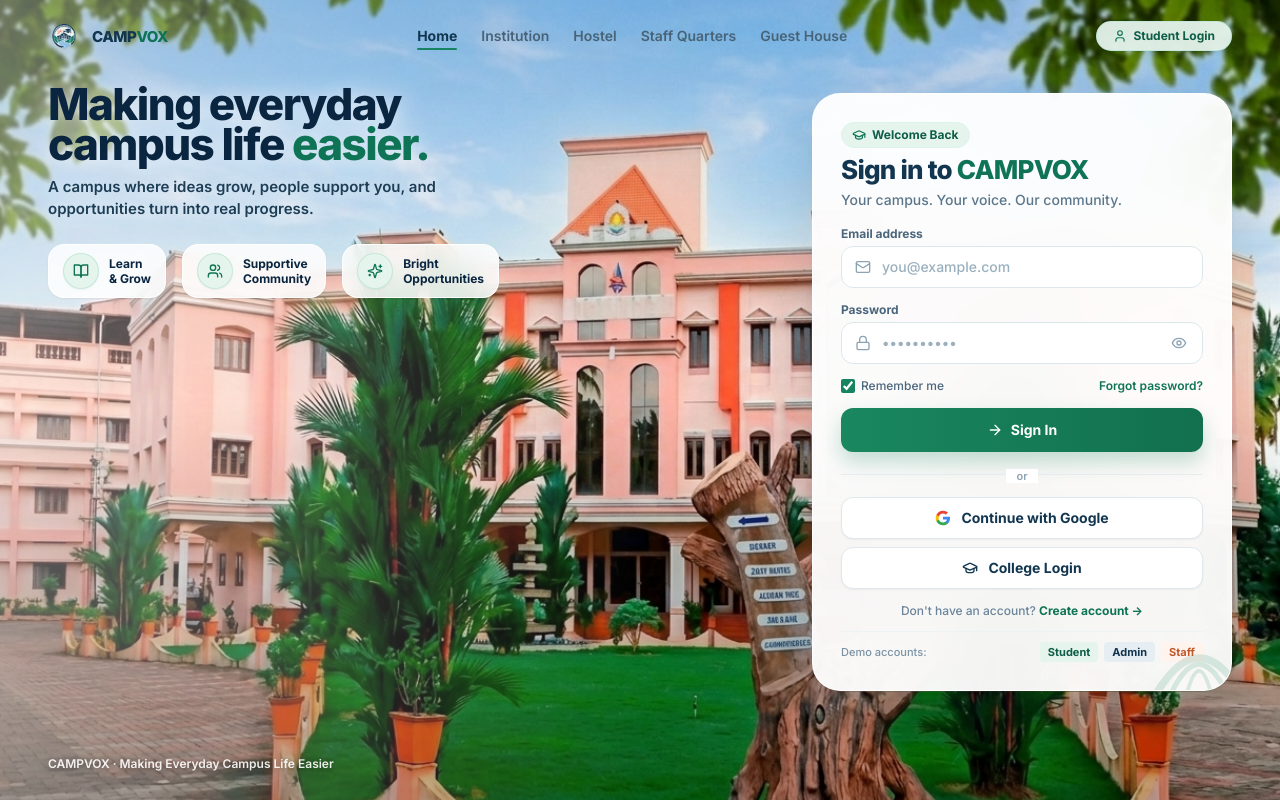
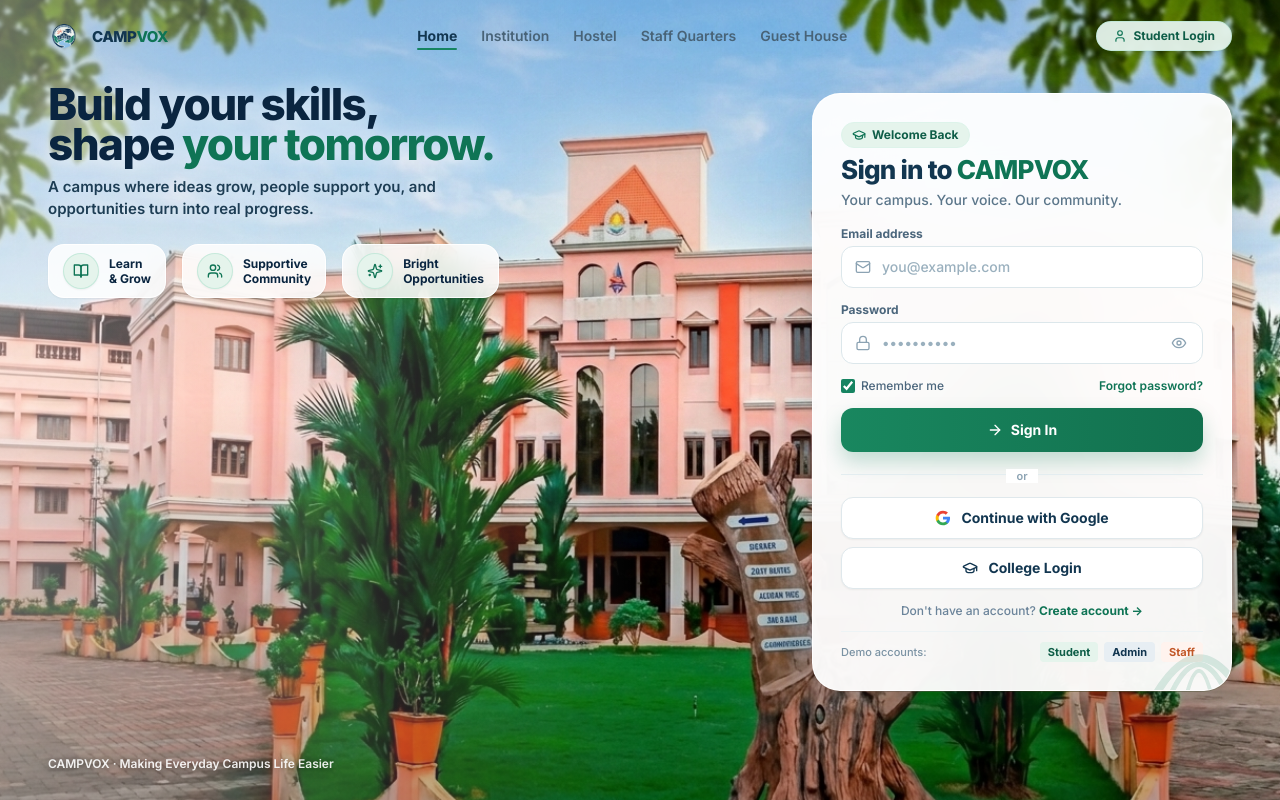
Before and after one commit to vishnupriya759285/campvox, a Next.js app in the folder frontend/: page /login in a window 1280 px wide. Built offline with nearby package versions, Linux system fonts and the light colour scheme; no server answers.

Commit message:
fix: restore Build your skills headline and homepage UI

```diff
--- a/frontend/app/(auth)/login/page.tsx
+++ b/frontend/app/(auth)/login/page.tsx
@@ -191,8 +191,8 @@
           <div className="max-w-xl self-start pt-2 lg:pt-4 xl:pt-6">
             {/* Primary Slogan */}
             <h1 className="text-3xl font-black tracking-[-0.035em] text-[#0A2540] sm:text-4xl lg:text-[44px] leading-[1.12] drop-shadow-[0_2px_12px_rgba(255,255,255,0.95)]">
-              Making everyday <br />
-              campus life <span className="text-emerald-700">easier.</span>
+              Build your skills, <br />
+              shape <span className="text-emerald-700">your tomorrow.</span>
             </h1>
 
             {/* Sub-slogan */}
```
